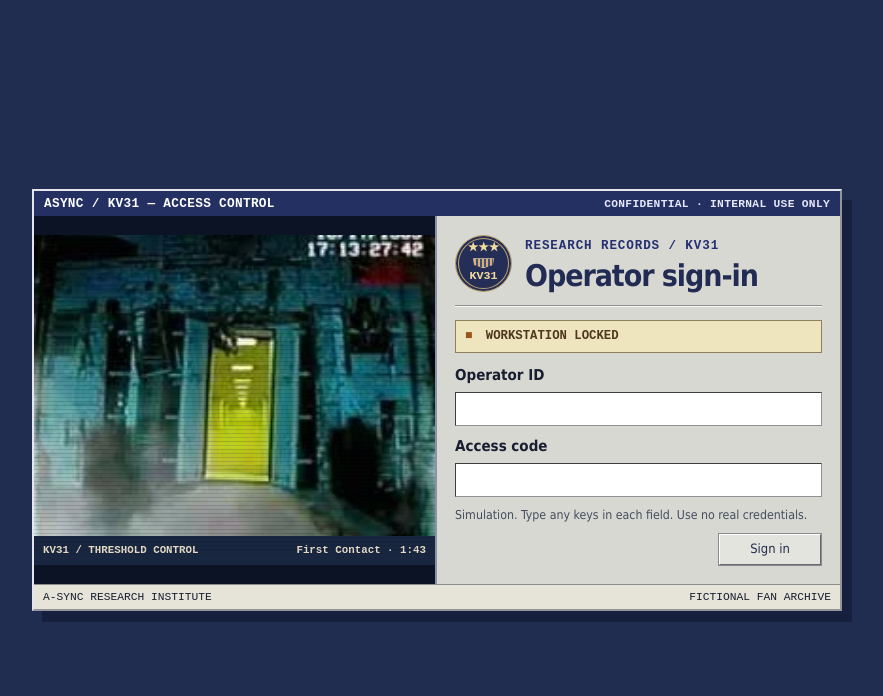
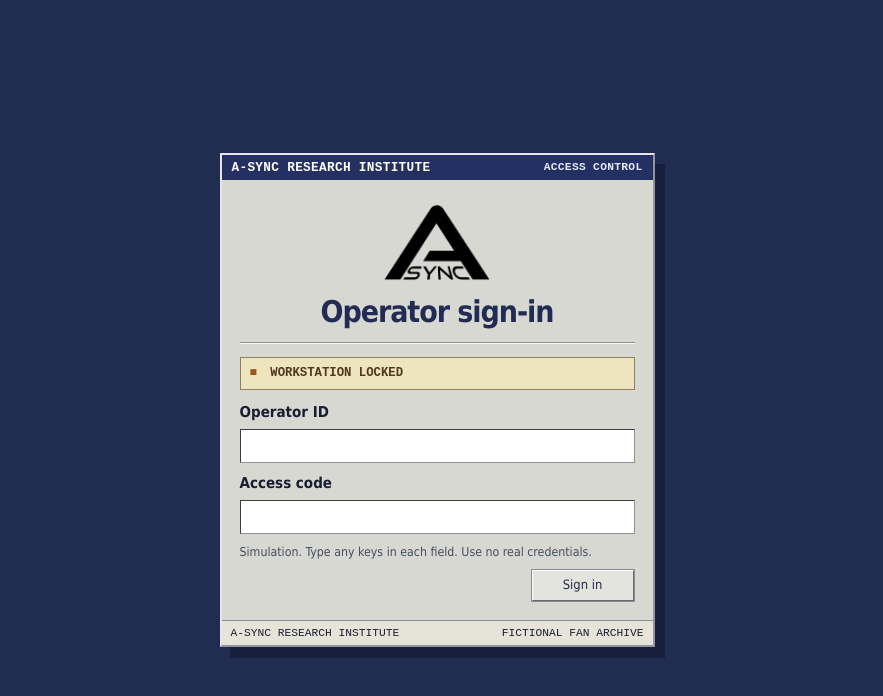
Before and after one commit to GeorgePhilippou/Portfolio, a plain HTML site: page async-research-terminal/index.html in a window 1280 px wide. Shown: the whole page, without its empty margins (203-1086 px from the left). Drawn offline with Linux system fonts and the light colour scheme.

Commit message:
Restore A-Sync-only sign-in and show the original DOE tape watermark

```diff
--- a/async-research-terminal/index.html
+++ b/async-research-terminal/index.html
@@ -6,7 +6,7 @@
   <meta name="theme-color" content="#283e6c">
   <meta name="description" content="A period-style research archive and evidence board for Kane Pixels’ Backrooms web series.">
   <title>A-Sync Research Terminal</title>
-  <link rel="stylesheet" href="style-v8.css">
+  <link rel="stylesheet" href="style-v9.css">
   <script src="archive-v2.js" defer></script>
   <script src="evidence-v2.js" defer></script>
   <script src="briefings.js" defer></script>
@@ -17,16 +17,11 @@
 </head>
 <body class="login-pending">
   <main id="login" class="login-shell" aria-labelledby="login-title">
-    <div class="window-caption"><span>ASYNC / KV31 — ACCESS CONTROL</span><span class="classification">CONFIDENTIAL · INTERNAL USE ONLY</span></div>
-    <div class="login-layout">
-      <figure class="login-monitor">
-        <img src="evidence/first-frame-103.webp" alt="Lit passage within the Threshold apparatus">
-        <figcaption><span>KV31 / THRESHOLD CONTROL</span><span>First Contact · 1:43</span></figcaption>
-      </figure>
-      <section class="login-panel">
+    <div class="window-caption"><span>A-SYNC RESEARCH INSTITUTE</span><span>ACCESS CONTROL</span></div>
+    <section class="login-panel">
       <div class="login-identity">
-        <span class="program-seal" aria-hidden="true"><b>★★★</b><i></i><strong>KV31</strong></span>
-        <div><span class="eyebrow">RESEARCH RECORDS / KV31</span><h1 id="login-title">Operator sign-in</h1></div>
+        <img class="login-logo" src="evidence/async-logo.webp" alt="A-Sync">
+        <h1 id="login-title">Operator sign-in</h1>
       </div>
       <div class="login-state"><span aria-hidden="true">■</span> WORKSTATION LOCKED</div>
       <form id="operator-form" autocomplete="off">
@@ -39,8 +34,7 @@
         <button class="button" type="submit">Sign in</button>
       </form>
       <noscript><p>This simulation requires JavaScript.</p></noscript>
-      </section>
-    </div>
+    </section>
     <div class="login-footer">A-SYNC RESEARCH INSTITUTE <span>FICTIONAL FAN ARCHIVE</span></div>
   </main>
   <div class="window-caption"><span>ASYNC / KV31 — RESEARCH WORKSTATION</span><span class="classification">CONFIDENTIAL · INTERNAL USE ONLY</span></div>
@@ -48,9 +42,9 @@
     <a class="brand" href="#overview" aria-label="A-Sync Research Institute home"><img class="brand-img" src="evidence/async-logo.webp" alt="Async Research Institute"></a>
     <div class="brand-divider" aria-hidden="true"></div>
     <div class="terminal-name">Project KV31 <span>COMPLEX RESEARCH ARCHIVE</span></div>
-    <a class="review-badge" href="#record/present" title="Open the Department of Energy briefing">
-      <span class="program-seal" aria-hidden="true"><b>★★★</b><i></i><strong>KV31</strong></span>
-      <span><b>FEDERAL REVIEW</b><small>DOE TAPE ARCHIVE</small></span>
+    <a class="review-badge" href="#record/present" aria-label="DOE Tape Archive 3283 from Presentation" title="Watermark from Presentation at 6:25">
+      <span class="review-watermark" aria-hidden="true"></span>
+      <span class="review-words"><b>DOE TAPE ARCHIVE</b><small>3283 · SOURCE RECORD</small></span>
     </a>
     <div class="mast-tools">
       <label for="playback-mode">Playback</label>
--- a/async-research-terminal/style-v8.css
+++ b/async-research-terminal/style-v9.css
@@ -236,8 +236,6 @@ body{background:#202d51}
 .review-badge:hover{background:#faf1d7}
 .review-badge b,.review-badge small{display:block;font:700 .7rem/1.2 var(--mono)}
 .review-badge small{margin-top:3px;color:#62563d}
-.program-seal{display:grid;justify-items:center;align-content:center;gap:2px;flex:none;width:43px;height:43px;border:1px solid #bca26c;border-radius:50%;box-shadow:inset 0 0 0 2px #252e56,inset 0 0 0 3px #bca26c;color:#f3dc9e;background:#252e56;font:.63rem/1 var(--mono)}
-.program-seal i{width:17px;height:8px;border:1px solid #d8c69a;background:repeating-linear-gradient(90deg,#ddad73 0 2px,#3b507b 2px 4px);clip-path:polygon(0 0,100% 0,95% 68%,50% 100%,5% 68%)}
 .operator-status{display:flex;justify-content:space-between;gap:11px;padding:5px 12px;background:#ecebdf;border:1px solid #81879b;color:#354260;font:700 .75rem/1.3 var(--mono)}
 .operator-status span:first-child{white-space:nowrap}
 .operator-status span:last-child{overflow-wrap:anywhere;text-align:right}
@@ -255,14 +253,7 @@ body{background:#202d51}
 .briefing-monitor{align-self:start}
 .briefing-monitor .screen img{min-height:0;max-height:240px;aspect-ratio:4/3}
 .briefing-monitor .monitor-caption{background:#e1e2e8}
-body.login-pending .login-shell{width:min(100%,810px);box-shadow:10px 11px 0 #121b35a8}
-.login-layout{display:grid;grid-template-columns:1fr 1fr;align-items:stretch}
-.login-monitor{position:relative;display:flex;flex-direction:column;justify-content:center;min-width:0;margin:0;background:#0c1325;border-right:2px solid #8a91a8}
-.login-monitor img{width:100%;aspect-ratio:4/3;max-height:360px;object-fit:cover;image-rendering:auto}
-.login-monitor figcaption{display:flex;justify-content:space-between;gap:7px;padding:8px 9px;color:#e6dbc7;background:#18263f;font:700 .72rem/1.25 var(--mono)}
-.login-monitor::after{content:"";position:absolute;inset:0 0 30px;pointer-events:none;background:repeating-linear-gradient(0deg,#07122525 0 1px,transparent 1px 4px)}
-.login-identity .program-seal{width:57px;height:57px;font-size:.78rem;gap:3px}
-.login-identity .program-seal i{width:21px;height:10px}
+body.login-pending .login-shell{width:min(100%,435px);box-shadow:10px 11px 0 #121b35a8}
 .login-panel{align-self:center}
 .login-footer{background:#e6e4d8}
 .compare-pairs,.compare-controls{display:flex;align-items:center;flex-wrap:wrap;gap:7px;margin:0 0 11px}
@@ -277,6 +268,10 @@ body.login-pending .login-shell{width:min(100%,810px);box-shadow:10px 11px 0 #12
 .comparison-monitor .exhibit-action img{height:clamp(170px,27vw,335px);aspect-ratio:auto}
 .comparison-monitor .panel-body{min-height:136px}
 .compare-notes{margin-top:10px}
-@media(max-width:1000px){.review-badge{display:none}}
 @media(max-width:800px){.workstation-desk{grid-template-columns:1fr}.operator-desk{grid-template-columns:repeat(2,minmax(0,1fr))}.briefing-monitor .screen img{max-height:220px}}
-@media(max-width:580px){.mast .brand-img{width:65px;height:44px}.mast .terminal-name{font-size:.95rem}.nav-section{display:contents}.nav-heading{display:none}.login-layout{grid-template-columns:1fr}.login-monitor{border-right:0}.login-monitor img{max-height:125px}.comparison-grid{grid-template-columns:1fr}.comparison-monitor .panel-body{min-height:0}.comparison-monitor .exhibit-action img{height:200px}.operator-status{font-size:.65rem}}
+@media(max-width:580px){.mast .brand-img{width:65px;height:44px}.mast .terminal-name{font-size:.95rem}.nav-section{display:contents}.nav-heading{display:none}.comparison-grid{grid-template-columns:1fr}.comparison-monitor .panel-body{min-height:0}.comparison-monitor .exhibit-action img{height:200px}.operator-status{font-size:.65rem}}
+.login-identity{display:grid;justify-items:center;gap:8px;text-align:center;padding:4px 0 14px}
+.login-logo{display:block;width:108px;height:82px;object-fit:contain}
+.login-identity h1{font-size:clamp(1.5rem,6vw,2rem)}
+.review-watermark{width:42px;height:42px;flex:none;border:1px solid #85836c;border-radius:50%;background:#70784a url('evidence/present-frame-385.webp') no-repeat -269px -7px / 320px 240px}
+@media(max-width:860px){.review-badge{padding:2px}.review-words{display:none}.review-watermark{width:36px;height:36px;background-position:-272px -10px}}
```
